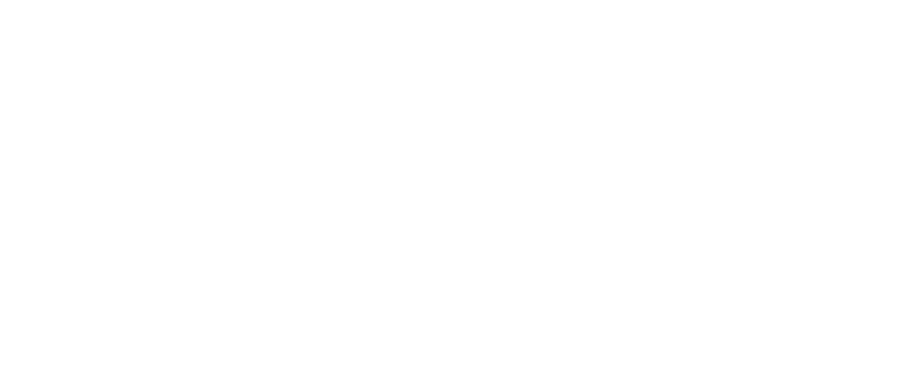
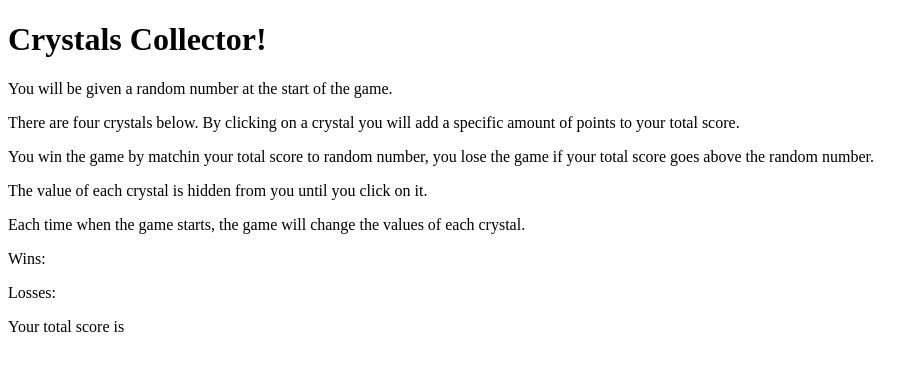
Before and after one commit to eunji120/unit-4-game, a plain HTML site: page index.html in a window 1280 px wide. Shown: the whole page, without its empty margins (0-923 px from the left). Drawn offline with Linux system fonts and the light colour scheme.

Commit message:
Edited a file

```diff
--- a/index.html
+++ b/index.html
@@ -7,6 +7,22 @@
     <title>Crystals Collector Game</title>
 </head>
 <body>
+    <h1>Crystals Collector!</h1>
 
+    <p>You will be given a random number at the start of the game.</p>
+
+    <p>There are four crystals below. By clicking on a crystal you will add a specific amount of points to your total score.</p>
+
+    <p>You win the game by matchin your total score to random number, you lose the game if your total score goes above the random number.</p>
+
+    <p>The value of each crystal is hidden from you until you click on it.</p>
+
+    <p>Each time when the game starts, the game will change the values of each crystal.</p>
+
+    <p>Wins: </p>
+
+    <p>Losses: </p>
+
+    <p>Your total score is</p>
 </body>
 </html>
```
Also changed, not shown: 1 other file.
